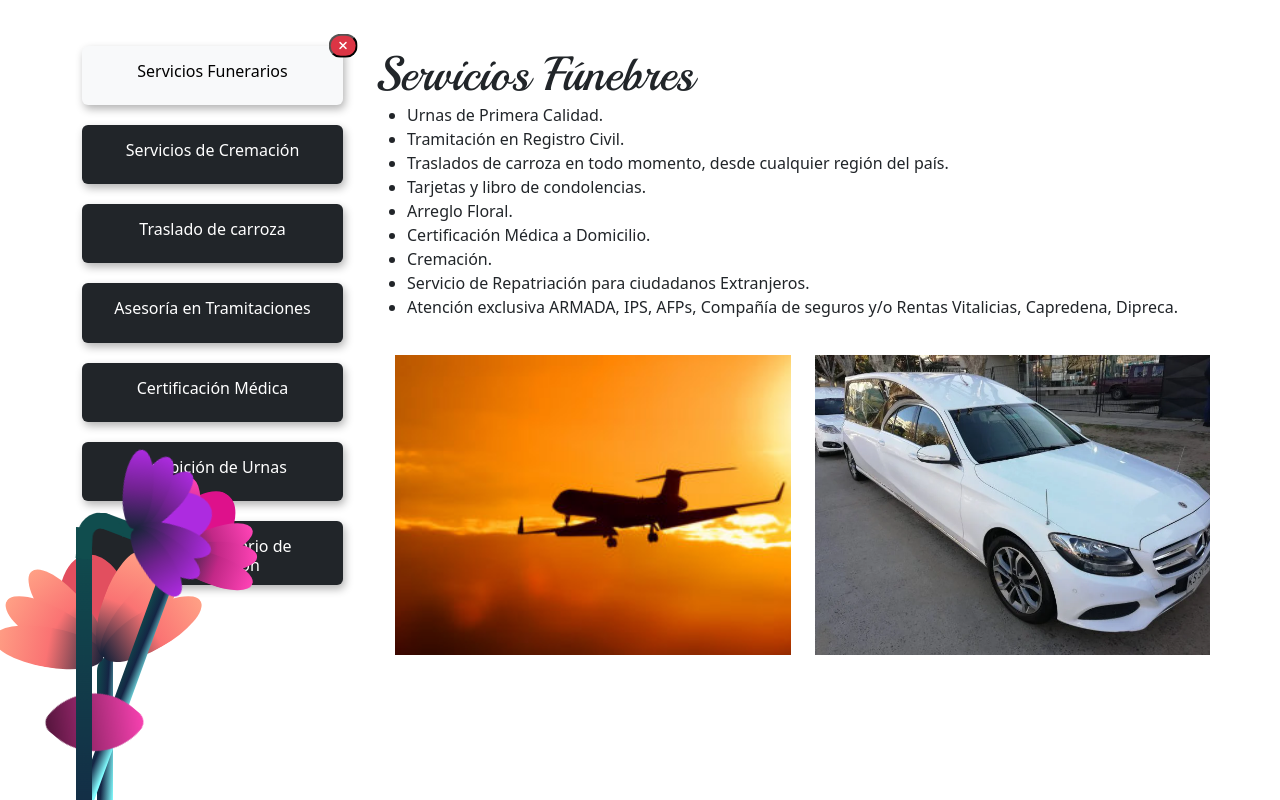
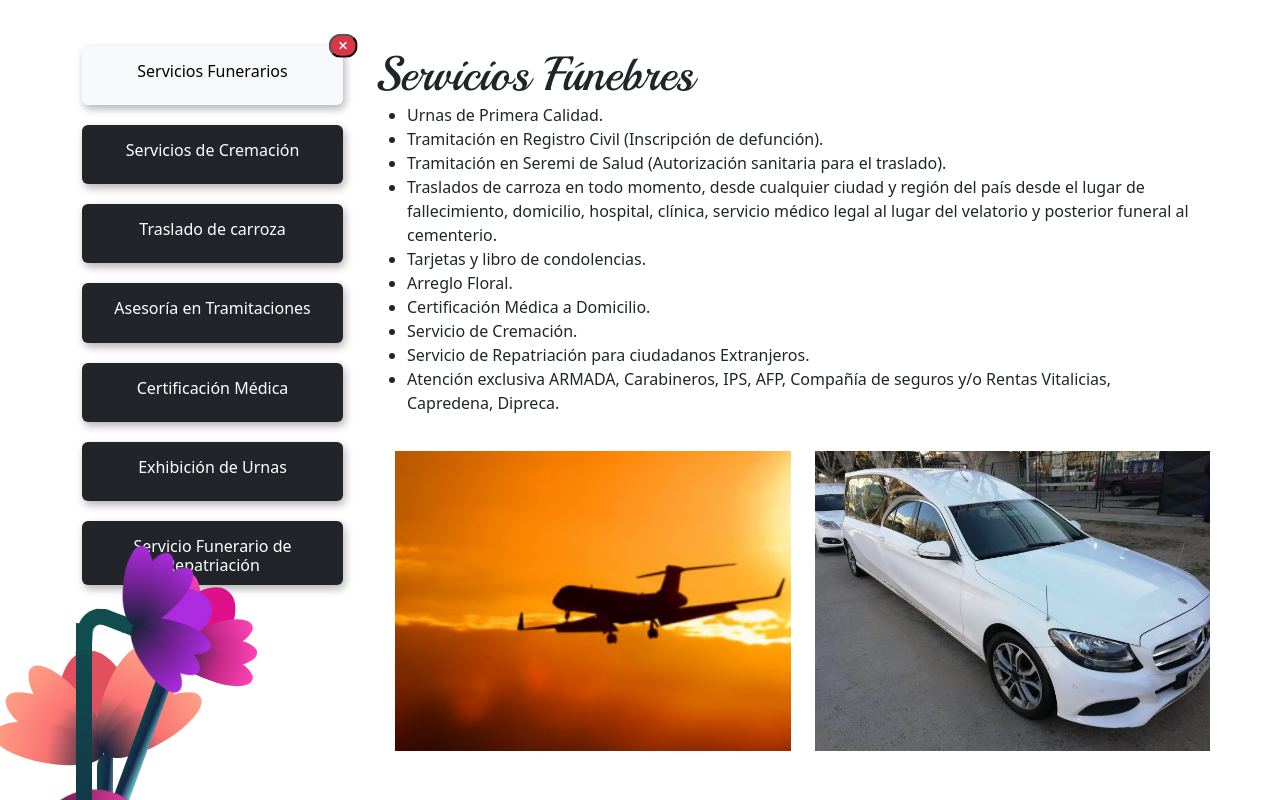
Before and after one commit to pabvlov/funerariacubillos, an Angular app: page /servicios/funebres in a window 1280 px wide. Shown: the part 1080-1880 px from the top of the page. Built offline with nearby package versions, Linux system fonts and the light colour scheme; a web font is replaced by a local one.

Commit message:
arreglos

```diff
--- a/src/app/app.component.html
+++ b/src/app/app.component.html
@@ -202,7 +202,7 @@
             <div class="card-body">
               <h4>Marcela Romero</h4>
               <h6>Ejecutiva</h6>
-              <p class="card-text">+56 9 8774 1047</p>
+              <p class="card-text">+56 9 9778 6390</p>
             </div>
           </div>
         </div>
@@ -212,7 +212,7 @@
             <div class="card-body">
               <h4>Sebastián Cubillos</h4>
               <h6>Ejecutivo</h6>
-              <p class="card-text">+56 9 4013 8361</p>
+              <p class="card-text">+56 9 9778 6390</p>
             </div>
           </div>
         </div>
--- a/src/app/servicios/funebres/funebres.component.html
+++ b/src/app/servicios/funebres/funebres.component.html
@@ -9,14 +9,15 @@
             </div>
             <ul>
                 <li>Urnas de Primera Calidad.</li>
-                <li>Tramitación en Registro Civil.</li>
-                <li>Traslados de carroza en todo momento, desde cualquier región del país.</li>
+                <li>Tramitación en Registro Civil (Inscripción de defunción).</li>
+                <li>Tramitación en Seremi de Salud (Autorización sanitaria para el traslado).</li>
+                <li>Traslados de carroza en todo momento, desde cualquier ciudad y región del país desde el lugar de fallecimiento, domicilio, hospital, clínica, servicio médico legal al lugar del velatorio y posterior funeral al cementerio.</li>
                 <li>Tarjetas y libro de condolencias.</li>
                 <li>Arreglo Floral.</li>
                 <li>Certificación Médica a Domicilio.</li>
-                <li>Cremación.</li>
+                <li>Servicio de Cremación.</li>
                 <li>Servicio de Repatriación para ciudadanos Extranjeros.</li>
-                <li>Atención exclusiva ARMADA, IPS, AFPs, Compañía de seguros y/o Rentas Vitalicias, Capredena, Dipreca.</li>
+                <li>Atención exclusiva ARMADA, Carabineros, IPS, AFP, Compañía de seguros y/o Rentas Vitalicias, Capredena, Dipreca.</li>
             </ul>
             <div class="fotos">
                 <div class="row">
--- a/src/app/servicios/repatriacion/repatriacion.component.html
+++ b/src/app/servicios/repatriacion/repatriacion.component.html
@@ -7,7 +7,7 @@
             <div class="title">
                 <h1>Servicio Funerario de Repatriación</h1>
             </div>
-              <p>Realizamos un servicio integral y personalizado con certificación médica de acuerdo a las exigencias del Seremi de Salud. Tratamiento de conservación del cuerpo, certificados legalizados y apostillados, resolución internacional de traslado a su país de origen, urna y embalajes, contactos con las embajadas, aduanas y líneas aéreas para el traslado del féretro a su país de origen.</p>
+              <p>Realizamos un servicio integral y personalizado con certificación médica de acuerdo a las exigencias del Seremi de Salud. Tratamiento de conservación del cuerpo, inscripción de defunción en registro civil, toda la documentación legalizada y apostillada, certificados legalizados y apostillados, resolución internacional de traslado a su país de origen, urna y embalaje, contactos con las embajadas, aduanas y líneas aéreas para el traslado del féretro a su país de origen.</p>
                 <br>
               <div class="fotos">
                 <div class="row">
--- a/src/app/servicios/traslados/traslados.component.html
+++ b/src/app/servicios/traslados/traslados.component.html
@@ -11,6 +11,7 @@
               <br>
               <ul>
                   <li>Transporte urna o ánforas en todo el país.</li>
+                  <li>Servicio funerario de repatriación.</li>
                   <li>Retiro del cuerpo desde el lugar de fallecimiento: Hospital, Clínica, Domicilio o Servicio Médico Legal hasta el lugar del velatorio donde nos indique la familia.</li>
                   <li>Traslado hacia iglesia o capilla para misa o ceremonia.</li>
                   <li>Traslado hacia cementerio.</li>
```
Also changed, not shown: 1 other file (tests, documents, lock files or other folders).
